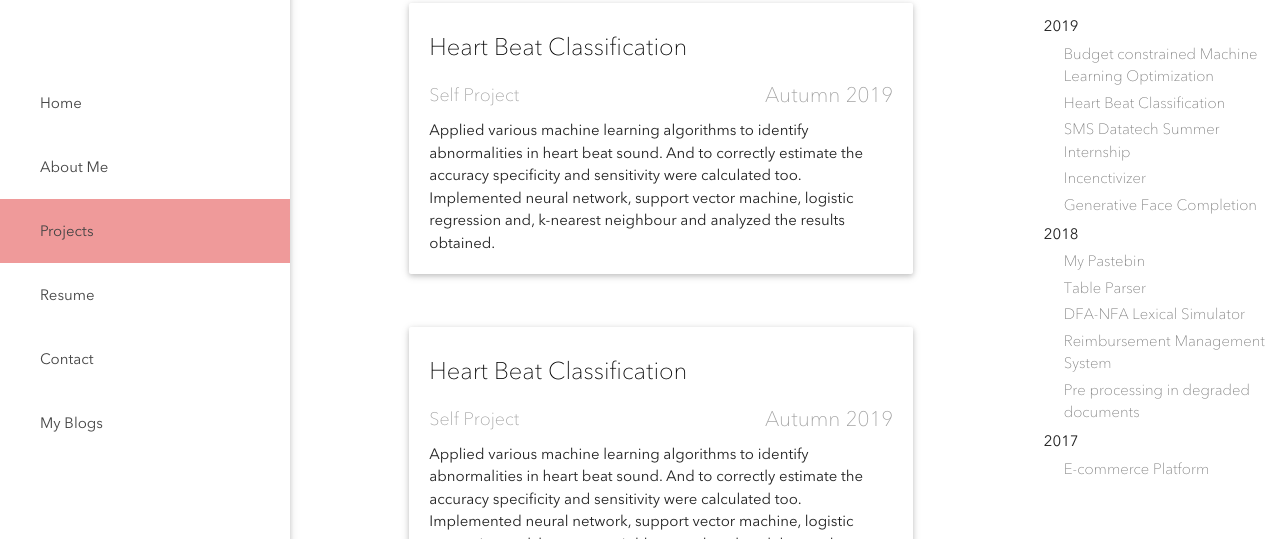
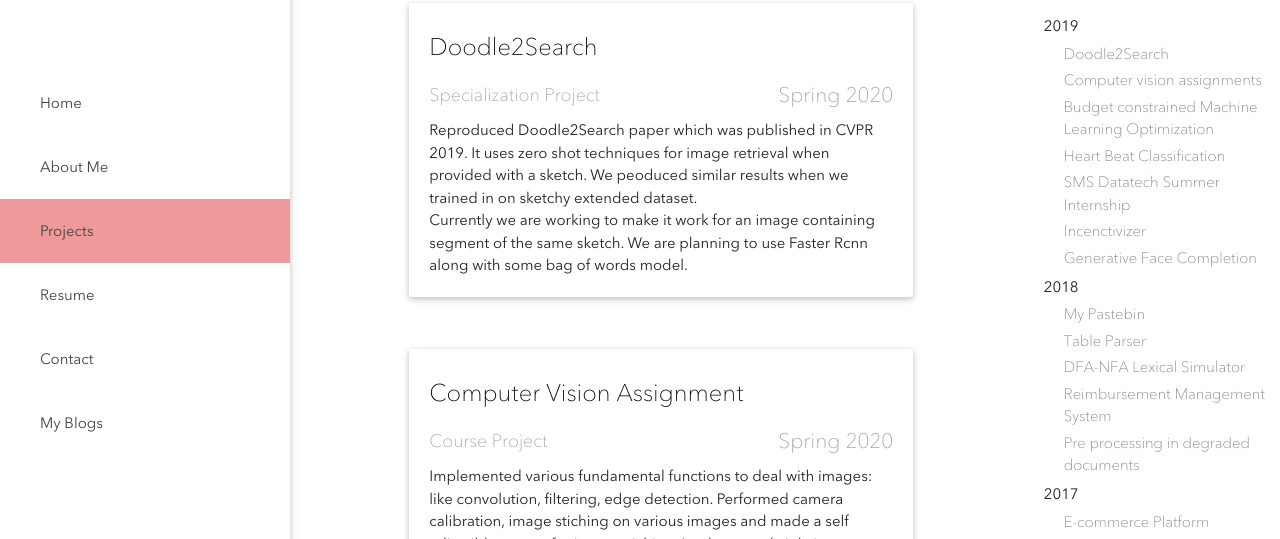
Before and after one commit to ZaidRazaKhan/zaidrazakhan.github.io, a plain HTML site: page projects.html in a window 1280 px wide. Shown: the part 261-800 px from the top of the page. Drawn offline with nearby package versions, Linux system fonts and the light colour scheme; files that its build step writes are made by us from their sources.

Commit message:
Added specialization project and computer vision assignment

```diff
--- a/projects.html
+++ b/projects.html
@@ -60,41 +60,42 @@
 			<div class="row">
 				<div class="col s12 m9 l9">
 					<div class="container" >
-						<div class="section scrollspy" id="KaggleContest">
+						<div class="section scrollspy" id="Doodle2Search">
 						<div class="card">
 							<div class="card-content">
 								<div style="display: block;">
 									<span class="card-title black-text">
-									Heart Beat Classification
+									Doodle2Search
 									</span><br><span class="card-title grey-text" style="font-size:120%;">
-									Self Project</span><span class="card-title grey-text right" style="font-size:140%;">
-									Autumn 2019</span>
+									Specialization Project</span><span class="card-title grey-text right" style="font-size:140%;">
+									Spring 2020</span>
 								</div>
 								<p>
-									Applied various machine learning algorithms to identify abnormalities in heart beat sound. And to correctly estimate the accuracy specificity and sensitivity were calculated too.
-									</br>
-									Implemented neural network, support vector machine, logistic regression and, k-nearest neighbour and analyzed the results obtained.
-									<!-- We built an android app that allowed users to browse, rent and lend rides to/from a particular company. Built as a service provided by the company, the app used the Google Maps API to show locations of nearby ride stands for renting and unrenting rides. Additionally, users could lend (loan) their ride to the company for renting by other users and see their ride rental history. We also built the backend server using temporal PostgreSQL databases with Java Servlets, which used cookies to maintain sessions. The android app, which uses persistent cookies and a file cache for loading images from the web, fetched all data from this server. The android application was accompanied with an Admin Portal built using Java Server Pages for handling different user requests. -->
+									Reproduced Doodle2Search paper which was published in CVPR 2019. It uses zero shot techniques for image retrieval when provided with a sketch.
+									We peoduced similar results when we trained in on sketchy extended dataset.
+									<br>
+									Currently we are working to make it work for an image containing segment of the same sketch. We are planning to use Faster Rcnn along with some bag of words model.
 								</p>
 							</div>
 						</div>
 						</div>
 
-						<div class="section scrollspy" id="KaggleContest">
+						<div class="section scrollspy" id="CVAssignments">
 						<div class="card">
 							<div class="card-content">
 								<div style="display: block;">
 									<span class="card-title black-text">
-									Heart Beat Classification
+									Computer Vision Assignment
 									</span><br><span class="card-title grey-text" style="font-size:120%;">
-									Self Project</span><span class="card-title grey-text right" style="font-size:140%;">
-									Autumn 2019</span>
+									Course Project</span><span class="card-title grey-text right" style="font-size:140%;">
+									Spring 2020</span>
 								</div>
 								<p>
-									Applied various machine learning algorithms to identify abnormalities in heart beat sound. And to correctly estimate the accuracy specificity and sensitivity were calculated too.
-									</br>
-									Implemented neural network, support vector machine, logistic regression and, k-nearest neighbour and analyzed the results obtained.
-									<!-- We built an android app that allowed users to browse, rent and lend rides to/from a particular company. Built as a service provided by the company, the app used the Google Maps API to show locations of nearby ride stands for renting and unrenting rides. Additionally, users could lend (loan) their ride to the company for renting by other users and see their ride rental history. We also built the backend server using temporal PostgreSQL databases with Java Servlets, which used cookies to maintain sessions. The android app, which uses persistent cookies and a file cache for loading images from the web, fetched all data from this server. The android application was accompanied with an Admin Portal built using Java Server Pages for handling different user requests. -->
+									Implemented various fundamental functions to deal with images: like convolution, filtering, edge detection.
+									Performed camera calibration, image stiching on various images and made a self adjustible system for image stiching.
+									Implemented viola jones algorithm for face detection.
+									Implemented a neural network for image segmentation.
+									Estimated depth map by using set of images comming from left and right camera. Performed image blending using histogram approach.
 								</p>
 							</div>
 						</div>
@@ -373,6 +374,8 @@
 							<ul class="section table-of-contents">
 								<h6>2019</h6>
 								<!-- <h6>Ongoing</h6> -->
+								<li><a href="#Doodle2Search">Doodle2Search</a></li>
+								<li><a href="#CVAssignments">Computer vision assignments</a></li>
 								<li><a href="#BTP2019_2">Budget constrained Machine Learning Optimization</a></li>
 								<li><a href="#KaggleContest">Heart Beat Classification</a></li>
 								<li><a href="#Internship">SMS Datatech Summer Internship</a></li>
```
